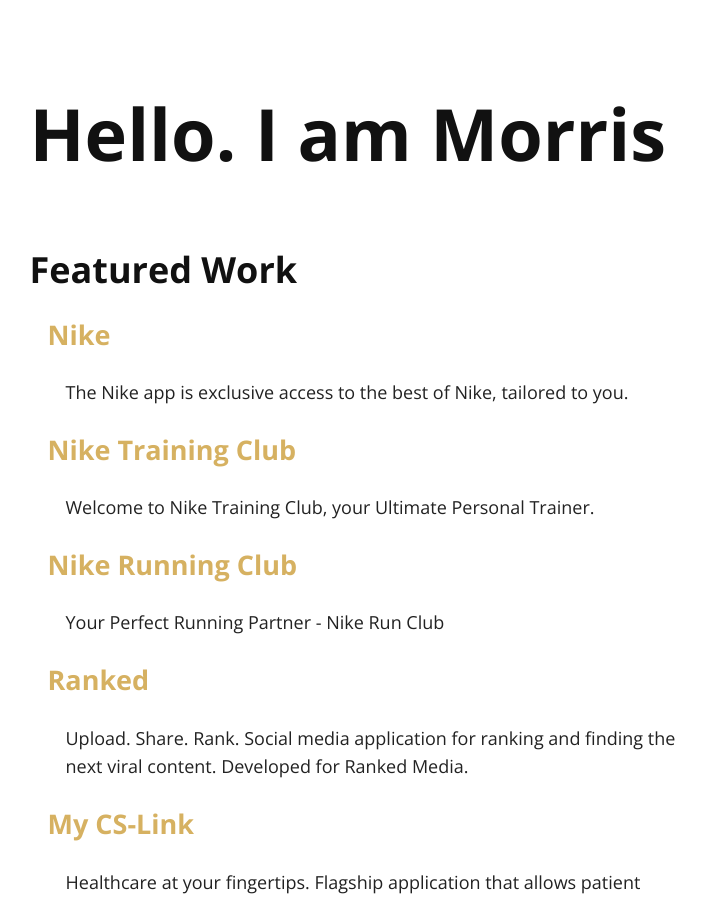
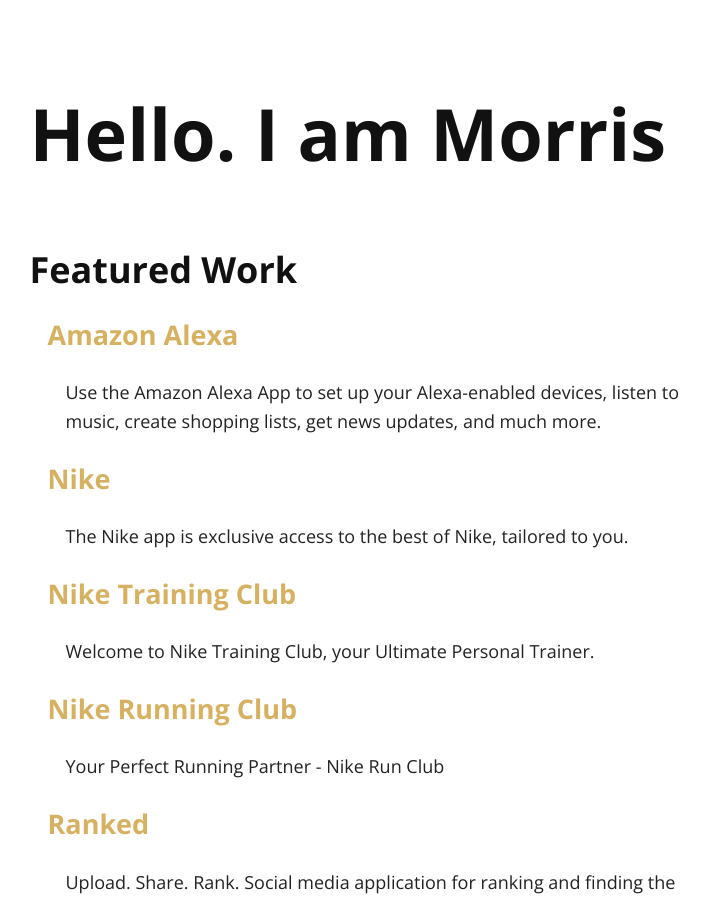
Before and after one commit to lammorris/lammorris.github.io, a Jekyll site: the page built from projects.md, in a window 1280 px wide and 900 px high. Shown: the whole window, without its empty margins (262-971 px from the left). Built offline with Jekyll 4.4.1, drawn with Linux system fonts in a browser that asks for light colours; nearby versions of some CDN libraries.

Commit message:
Update projects with Amazon Alexa

```diff
--- a/projects.md
+++ b/projects.md
@@ -6,6 +6,10 @@
 ---
 
 ### Featured Work
+#### [Amazon Alexa](https://apps.apple.com/us/app/amazon-alexa/id944011620)
+Use the Amazon Alexa App to set up your Alexa-enabled devices, listen to music, create
+shopping lists, get news updates, and much more.
+
 #### [Nike](https://itunes.apple.com/us/app/nike/id1095459556?mt=8)
 The Nike app is exclusive access to the best of Nike, tailored to you.
 
```
